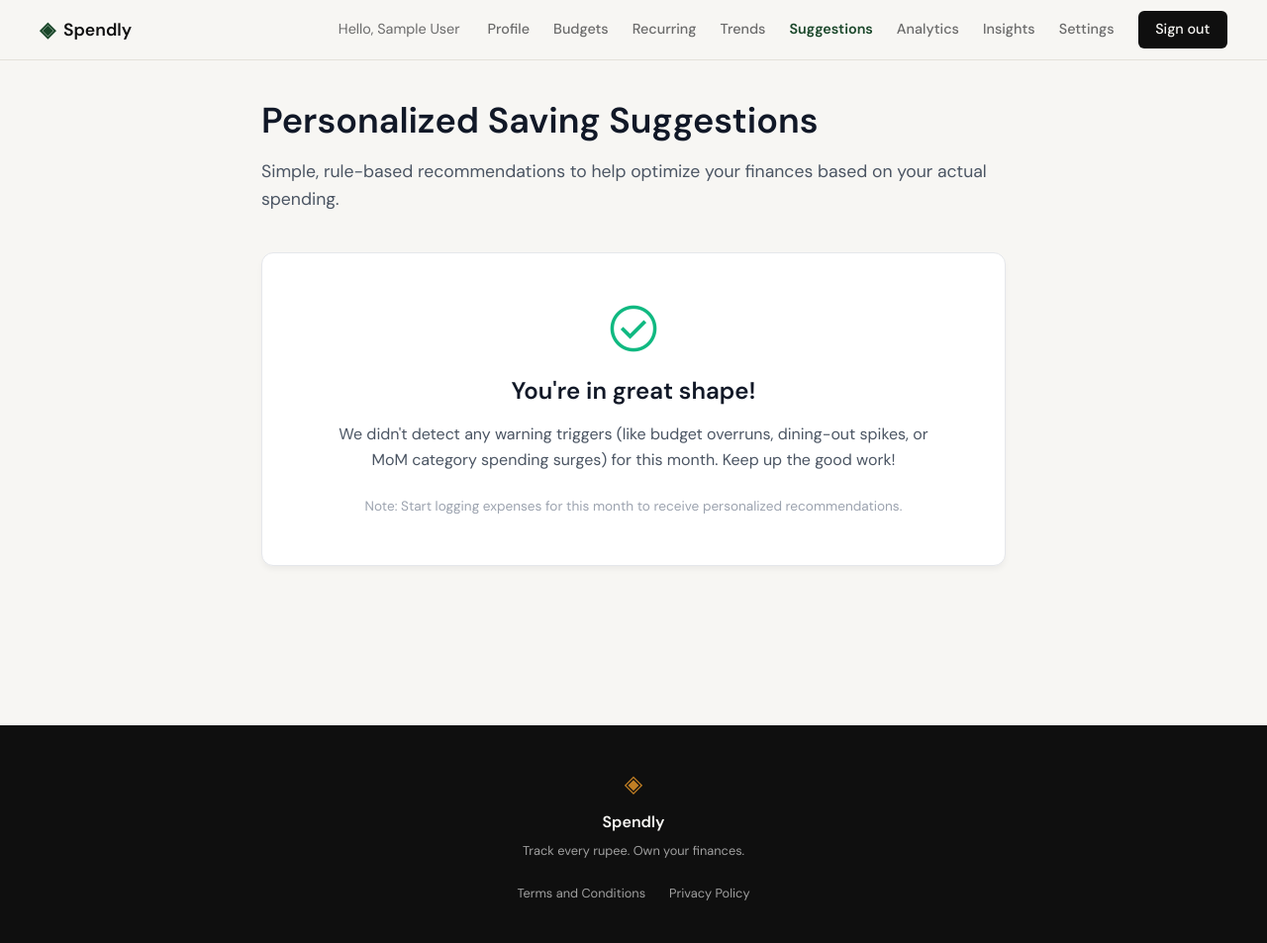
After one commit to Anshhuman99/expense-tracker, a Flask app: page /suggestions in a window 1280 px wide. The commit adds this page. Shown: the whole page at 99% size. Run offline with Flask 3, Linux system fonts and the light colour scheme; the visitor is signed in with stand-in values (Sample User, id 1); data comes from the database, SQL or seed files in the repository; data that the repository does not hold is empty.

Commit message:
feat: implement savings suggestions page and teaser (#26)

```diff
--- a/app.py
+++ b/app.py
@@ -2154,6 +2154,132 @@ def trends():
     )
 
 
+# ------------------------------------------------------------------ #
+# Savings Suggestions routes (Step 28)                               #
+# ------------------------------------------------------------------ #
+
+
+@app.route("/suggestions")
+def suggestions():
+    user_id = session.get("user_id")
+    if not user_id:
+        flash("Please log in to access this page.", "error")
+        return redirect(url_for("login"))
+
+    user = get_user_by_id(user_id)
+    if not user:
+        session.clear()
+        flash("User session invalid. Please log in again.", "error")
+        return redirect(url_for("login"))
+
+    today = datetime.date.today()
+    current_month = today.strftime("%Y-%m")
+
+    # Previous month
+    first_day_current = today.replace(day=1)
+    prev_month_val = first_day_current - datetime.timedelta(days=1)
+    prev_month = prev_month_val.strftime("%Y-%m")
+
+    # Fetch spending details
+    spending_current = get_month_category_spending(user_id, current_month)
+    spending_prev = get_month_category_spending(user_id, prev_month)
+    budgets_current = get_budgets_for_month(user_id, current_month)
+
+    total_current = sum(spending_current.values())
+
+    suggestions_list = []
+
+    # Rule 1: High Dining Spend (>30% of current month)
+    food_spend = spending_current.get("Food", 0.0)
+    if total_current > 0 and (food_spend / total_current) > 0.30:
+        suggestions_list.append(
+            {
+                "type": "danger",
+                "category": "Food",
+                "title": "High Food & Dining Spend",
+                "description": f"You have spent ${food_spend:.2f} on Food this month, which represents {((food_spend / total_current) * 100):.1f}% of your overall spending. Try preparing meals at home, packing lunches, or setting a weekly limit on food delivery apps.",
+                "impact": "High",
+            }
+        )
+
+    # Rule 2: Over-budget warning (spend >= 90% of budget)
+    for b in budgets_current:
+        cat = b["category"]
+        limit = b["amount"]
+        actual = spending_current.get(cat, 0.0)
+        if limit > 0:
+            ratio = actual / limit
+            if ratio >= 1.0:
+                suggestions_list.append(
+                    {
+                        "type": "danger",
+                        "category": cat,
+                        "title": f"Exceeded {cat} Budget",
+                        "description": f"You have spent ${actual:.2f} in the '{cat}' category, exceeding your set budget limit of ${limit:.2f} by ${actual - limit:.2f}.",
+                        "impact": "Critical",
+                    }
+                )
+            elif ratio >= 0.90:
+                suggestions_list.append(
+                    {
+                        "type": "warning",
+                        "category": cat,
+                        "title": f"Approaching {cat} Budget Limit",
+                        "description": f"You have spent ${actual:.2f} ({ratio * 100:.1f}%) of your set budget limit (${limit:.2f}) for '{cat}'. Consider pausing non-essential purchases here for the rest of the month.",
+                        "impact": "Medium",
+                    }
+                )
+
+    # Rule 3: Month-over-Month Category Increase (>=20% increase, base spend > $20)
+    for cat, val_b in spending_current.items():
+        val_a = spending_prev.get(cat, 0.0)
+        if val_a > 20.0:
+            diff = val_b - val_a
+            pct = (diff / val_a) * 100.0
+            if pct >= 20.0:
+                suggestions_list.append(
+                    {
+                        "type": "warning",
+                        "category": cat,
+                        "title": f"Spike in {cat} Spending",
+                        "description": f"Your spending in '{cat}' increased from ${val_a:.2f} last month to ${val_b:.2f} this month—a spike of {pct:.1f}%. Take a look at your transactions to find what drove this change.",
+                        "impact": "Medium",
+                    }
+                )
+
+    # Rule 4: Top Category Focus advice
+    if spending_current:
+        # Find highest spending category in current month
+        top_cat = max(spending_current, key=spending_current.get)
+        top_val = spending_current[top_cat]
+        if top_val > 0.0:
+            tips = {
+                "Food": "Consider making a structured grocery list and meal-prepping to cut down on impulse restaurant ordering.",
+                "Transport": "Look into public transit options, carpooling, or bundle errands to save on fuel and ride-hailing fees.",
+                "Bills": "Check if you have unused streaming subscriptions or if you can negotiate better utility, internet, or insurance rates.",
+                "Health": "Check if your health insurance covers your current prescriptions or look into generic brand alternatives.",
+                "Entertainment": "Look for free local events, host home gatherings, or share premium entertainment accounts with family members.",
+                "Shopping": "Implement a 48-hour cool-down rule before purchasing non-essential items online to avoid impulse spending.",
+                "Other": "Look closely at your miscellaneous expenditures. Keeping a detailed log for these helps identify hidden cash leaks.",
+            }
+            suggestions_list.append(
+                {
+                    "type": "info",
+                    "category": top_cat,
+                    "title": f"Optimize Top Category: {top_cat}",
+                    "description": f"Your highest expense category this month is '{top_cat}' with ${top_val:.2f} spent. {tips.get(top_cat, 'Review recent entries to locate potential savings.')}",
+                    "impact": "Medium",
+                }
+            )
+
+    return render_template(
+        "suggestions.html",
+        user=user,
+        suggestions=suggestions_list,
+        total_current=total_current,
+    )
+
+
 if __name__ == "__main__":
     import os
 
--- /dev/null
+++ b/static/css/suggestions.css
@@ -0,0 +1,190 @@
+/* Savings suggestions stylesheet */
+
+:root {
+    --card-bg: #ffffff;
+    --card-border: #e5e7eb;
+    --text-primary: #111827;
+    --text-secondary: #4b5563;
+    --text-muted: #9ca3af;
+    --color-green: #2d6a4f;
+    --color-green-light: #f0fdf4;
+    --color-green-border: #bbf7d0;
+    --color-green-text: #156534;
+    --color-red: #ef4444;
+    --color-red-light: #fef2f2;
+    --color-red-border: #fca5a5;
+    --color-red-text: #991b1b;
+    --color-amber: #f59e0b;
+    --color-amber-light: #fffbeb;
+    --color-amber-border: #fde68a;
+    --color-amber-text: #92400e;
+    --color-blue: #3b82f6;
+    --color-blue-light: #eff6ff;
+    --color-blue-border: #bfdbfe;
+    --color-blue-text: #1e40af;
+}
+
+.suggestions-container {
+    max-width: 800px;
+    margin: 2rem auto;
+    padding: 0 1.5rem;
+}
+
+.suggestions-header {
+    margin-bottom: 2.5rem;
+}
+
+.page-title {
+    font-size: 2.25rem;
+    font-weight: 700;
+    color: var(--text-primary);
+    margin-bottom: 0.5rem;
+}
+
+.page-subtitle {
+    font-size: 1.1rem;
+    color: var(--text-secondary);
+}
+
+/* Empty Card */
+.empty-card {
+    background: var(--card-bg);
+    border: 1px solid var(--card-border);
+    border-radius: 12px;
+    padding: 3rem 2rem;
+    text-align: center;
+    box-shadow: 0 4px 6px -1px rgba(0, 0, 0, 0.05);
+}
+
+.empty-icon {
+    font-size: 3.5rem;
+    color: #10b981;
+    margin-bottom: 1rem;
+}
+
+.empty-state h2 {
+    font-size: 1.5rem;
+    font-weight: 600;
+    color: var(--text-primary);
+    margin-bottom: 0.75rem;
+}
+
+.empty-state p {
+    color: var(--text-secondary);
+    max-width: 600px;
+    margin: 0 auto;
+    line-height: 1.6;
+}
+
+.empty-state .note {
+    font-size: 0.85rem;
+    color: var(--text-muted);
+    margin-top: 1.5rem;
+}
+
+/* Suggestions wrapper */
+.suggestions-list-wrapper {
+    display: flex;
+    flex-direction: column;
+    gap: 1.5rem;
+}
+
+/* Card classes */
+.suggestion-card {
+    border-radius: 12px;
+    padding: 1.5rem;
+    display: flex;
+    flex-direction: column;
+    box-shadow: 0 2px 4px rgba(0,0,0,0.02);
+    border: 1px solid var(--card-border);
+    transition: transform 0.2s;
+}
+
+.suggestion-card:hover {
+    transform: translateY(-2px);
+}
+
+.suggestion-card-header {
+    display: flex;
+    justify-content: space-between;
+    align-items: center;
+    margin-bottom: 1rem;
+}
+
+.impact-badge {
+    padding: 0.25rem 0.6rem;
+    border-radius: 4px;
+    font-size: 0.75rem;
+    font-weight: 600;
+    text-transform: uppercase;
+}
+
+.category-tag {
+    font-size: 0.85rem;
+    font-weight: 500;
+    color: var(--text-secondary);
+    background-color: #f3f4f6;
+    padding: 0.2rem 0.5rem;
+    border-radius: 4px;
+}
+
+.suggestion-title {
+    font-size: 1.25rem;
+    font-weight: 600;
+    margin-bottom: 0.75rem;
+    display: flex;
+    align-items: center;
+    gap: 0.5rem;
+}
+
+.icon-alert {
+    font-size: 1.5rem;
+}
+
+.suggestion-desc {
+    font-size: 0.95rem;
+    line-height: 1.6;
+}
+
+/* Priority styling overrides */
+.item-type-danger {
+    background-color: var(--color-red-light);
+    border-color: var(--color-red-border);
+}
+.item-type-danger .suggestion-title,
+.item-type-danger .icon-alert,
+.item-type-danger .suggestion-desc {
+    color: var(--color-red-text);
+}
+.badge-danger {
+    background-color: #ef4444;
+    color: #ffffff;
+}
+
+.item-type-warning {
+    background-color: var(--color-amber-light);
+    border-color: var(--color-amber-border);
+}
+.item-type-warning .suggestion-title,
+.item-type-warning .icon-alert,
+.item-type-warning .suggestion-desc {
+    color: var(--color-amber-text);
+}
+.badge-warning {
+    background-color: #f59e0b;
+    color: #ffffff;
+}
+
+.item-type-info {
+    background-color: var(--color-blue-light);
+    border-color: var(--color-blue-border);
+}
+.item-type-info .suggestion-title,
+.item-type-info .icon-alert,
+.item-type-info .suggestion-desc {
+    color: var(--color-blue-text);
+}
+.badge-info {
+    background-color: #3b82f6;
+    color: #ffffff;
+}
--- a/templates/base.html
+++ b/templates/base.html
@@ -30,6 +30,7 @@
                     <a href="{{ url_for('budgets') }}" class="{% if request.endpoint in ['budgets', 'add_budget', 'edit_budget', 'delete_budget_route'] %}active{% endif %}">Budgets</a>
                     <a href="{{ url_for('recurring') }}" class="{% if request.endpoint in ['recurring', 'add_recurring'] %}active{% endif %}">Recurring</a>
                     <a href="{{ url_for('trends') }}" class="{% if request.endpoint == 'trends' %}active{% endif %}">Trends</a>
+                    <a href="{{ url_for('suggestions') }}" class="{% if request.endpoint == 'suggestions' %}active{% endif %}">Suggestions</a>
                     <a href="{{ url_for('analytics') }}" class="{% if request.endpoint == 'analytics' %}active{% endif %}">Analytics</a>
                     <a href="{{ url_for('insights') }}" class="{% if request.endpoint == 'insights' %}active{% endif %}">Insights</a>
                     <a href="{{ url_for('settings') }}" class="{% if request.endpoint in ['settings', 'settings_profile', 'settings_password'] %}active{% endif %}">Settings</a>
--- /dev/null
+++ b/templates/suggestions.html
@@ -0,0 +1,51 @@
+{% extends 'base.html' %}
+
+{% block title %}Saving Suggestions - Spendly{% endblock %}
+
+{% block head %}
+<link rel="stylesheet" href="{{ url_for('static', filename='css/suggestions.css') }}">
+{% endblock %}
+
+{% block content %}
+<div class="suggestions-container">
+    <div class="suggestions-header">
+        <h1 class="page-title">Personalized Saving Suggestions</h1>
+        <p class="page-subtitle">Simple, rule-based recommendations to help optimize your finances based on your actual spending.</p>
+    </div>
+
+    {% if not suggestions %}
+    <div class="card empty-card">
+        <div class="empty-state">
+            <span class="material-symbols-outlined empty-icon">check_circle</span>
+            <h2>You're in great shape!</h2>
+            <p>We didn't detect any warning triggers (like budget overruns, dining-out spikes, or MoM category spending surges) for this month. Keep up the good work!</p>
+            {% if total_current == 0.0 %}
+            <p class="note">Note: Start logging expenses for this month to receive personalized recommendations.</p>
+            {% endif %}
+        </div>
+    </div>
+    {% else %}
+    <div class="suggestions-list-wrapper">
+        {% for item in suggestions %}
+        <div class="suggestion-card item-type-{{ item.type }}">
+            <div class="suggestion-card-header">
+                <span class="impact-badge badge-{{ item.type }}">{{ item.impact }} Impact</span>
+                <span class="category-tag">{{ item.category }}</span>
+            </div>
+            <h3 class="suggestion-title">
+                {% if item.type == 'danger' %}
+                <span class="material-symbols-outlined icon-alert">report</span>
+                {% elif item.type == 'warning' %}
+                <span class="material-symbols-outlined icon-alert">warning</span>
+                {% else %}
+                <span class="material-symbols-outlined icon-alert">lightbulb</span>
+                {% endif %}
+                {{ item.title }}
+            </h3>
+            <p class="suggestion-desc">{{ item.description }}</p>
+        </div>
+        {% endfor %}
+    </div>
+    {% endif %}
+</div>
+{% endblock %}
```
Also changed, not shown: ai/settings/specs/28-saving-suggestions.md (added, +69 -0 lines), templates/profile.html (+11 -0 lines), tests/test_28-saving-suggestions.py (added, +225 -0 lines).
